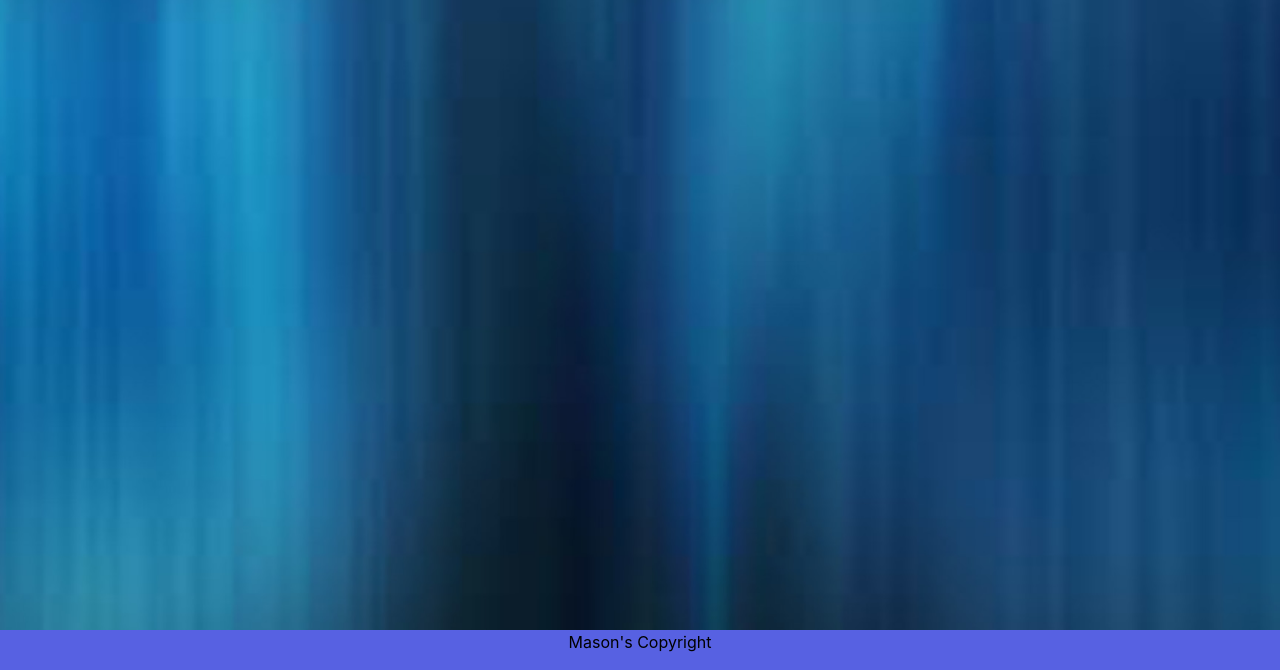
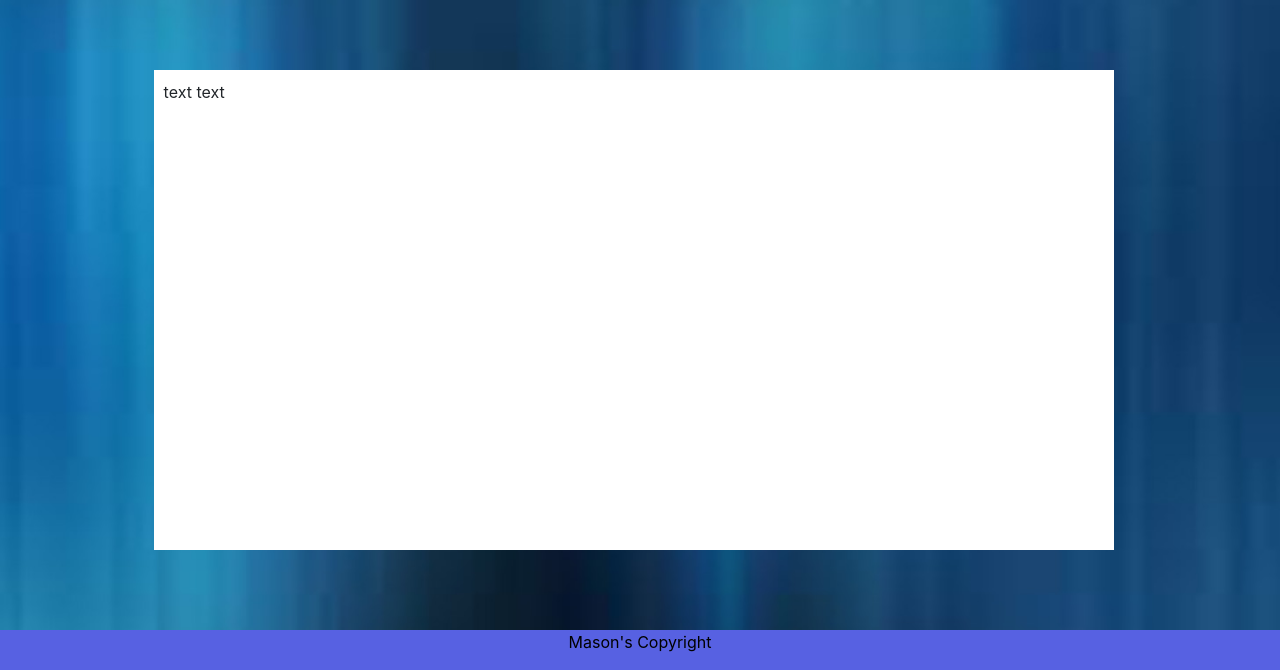
Before and after one commit to Tapwater808/responsiveportfoliohw2, a plain HTML site: page index.html in a window 1280 px wide. Shown: the part 130-800 px from the top of the page. Drawn offline with nearby package versions, Linux system fonts and the light colour scheme.

Commit message:
add container template in css

```diff
--- a/assets/img/style.css
+++ b/assets/img/style.css
@@ -1,5 +1,5 @@
 .background {
-    height: 800px;
+    height: 950px;
     width: 100%;
     margin-bottom: 25px;
     background-image: url("./backgroundimg.jpg");
@@ -13,8 +13,20 @@
 }
 
 .container{
-    position: fixed;
+    position: absolute;
+    display: grid;
+    grid-template-columns: auto;
+    grid-template-rows: 200px;
+    grid-gap: 10px;
+    background-color: #ffffff;
+    padding: 10px;
+    top: 25%;
+    bottom: 33%;
+    height: 60%;
+    width: 75%;
+    margin-left: 12%;
 }
+
 .footer {
     position: fixed;
     left: 0;
--- a/index.html
+++ b/index.html
@@ -28,11 +28,6 @@
                 Menu
               </button>
 
-              <!-- Container for About me -->
-              <div class="container">
-
-
-              </div>
               <!-- About me Picture and Text -->
                 <div class="dropdown-menu" aria-labelledby="dropdownMenuButton">
                   <a href="./index.html" style="font-weight: bolder; text-decoration: underline;">Home/About</a>
@@ -44,6 +39,13 @@
             </div>
           </nav>
 
+                        <!-- Container for About me -->
+                        <div class="container">
+                          <p>text text
+                          </p>
+
+                      </div>
+
           <div class="footer" style="text-align: center;">
             <p>Mason's Copyright</p>
           </div>
```
Also changed, not shown: contact.html (+6 -0 lines), portfolio.html (+6 -0 lines).
